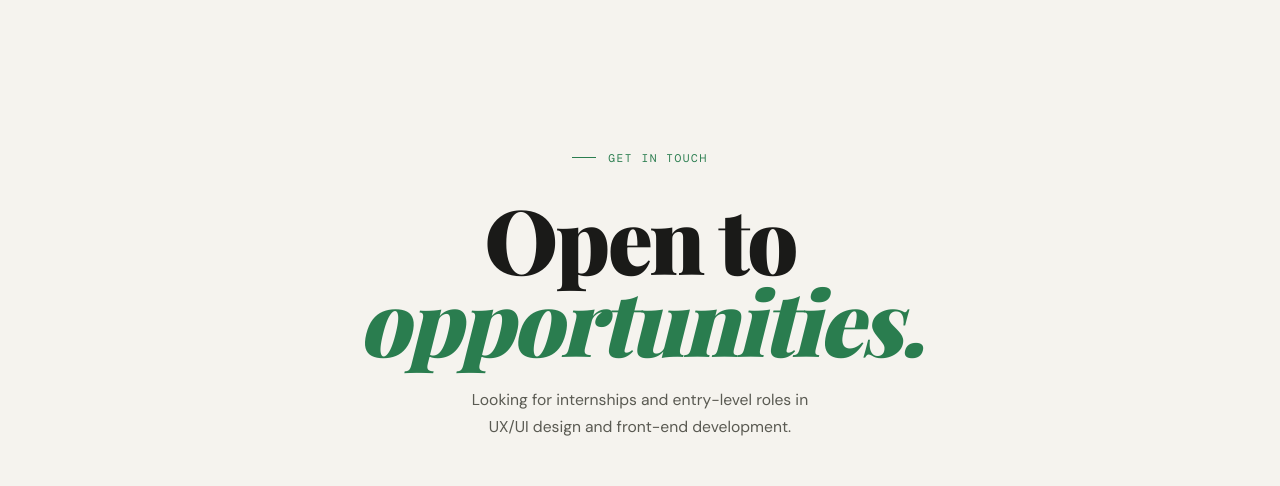
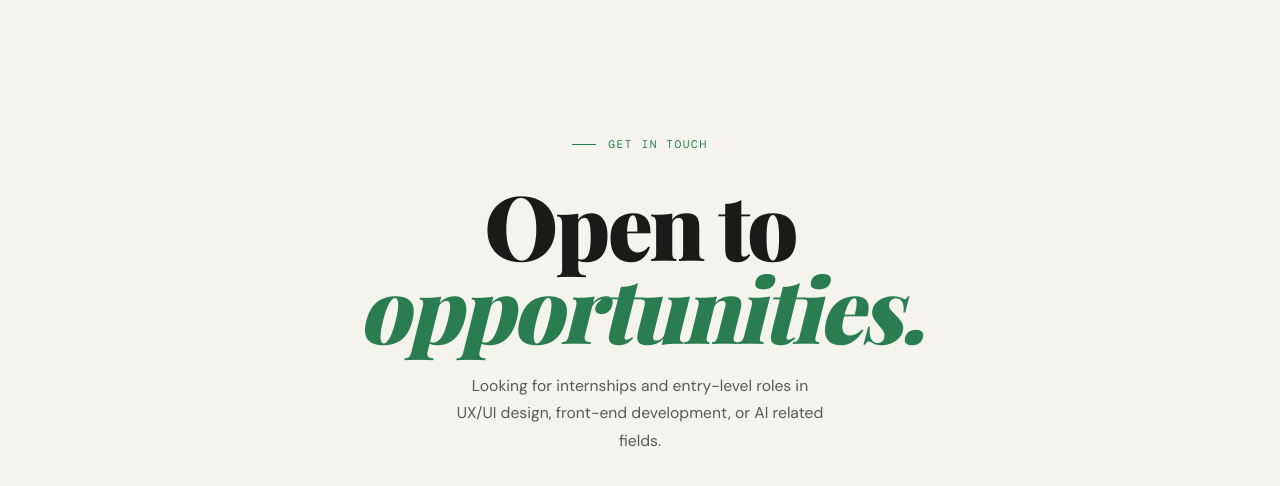
Before and after one commit to IvanDominguez01/IvanDominguez01.github.io, a plain HTML site: page index.html in a window 1280 px wide. Shown: the part 2459-2945 px from the top of the page. Drawn offline with nearby package versions, Linux system fonts and the light colour scheme; a web font is replaced by a local one.

Commit message:
Update internship and role preferences in contact section

```diff
--- a/index.html
+++ b/index.html
@@ -563,7 +563,7 @@
         Open to<br><em>opportunities.</em>
     </h2>
     <p class="contact-sub reveal">
-        Looking for internships and entry-level roles in UX/UI design and front-end development.
+        Looking for internships and entry-level roles in UX/UI design, front-end development, or AI related fields.
     </p>
     <div class="contact-btns reveal">
         <a href="mailto:ivanfmdominguez@gmail.com" class="cbtn primary">
```
